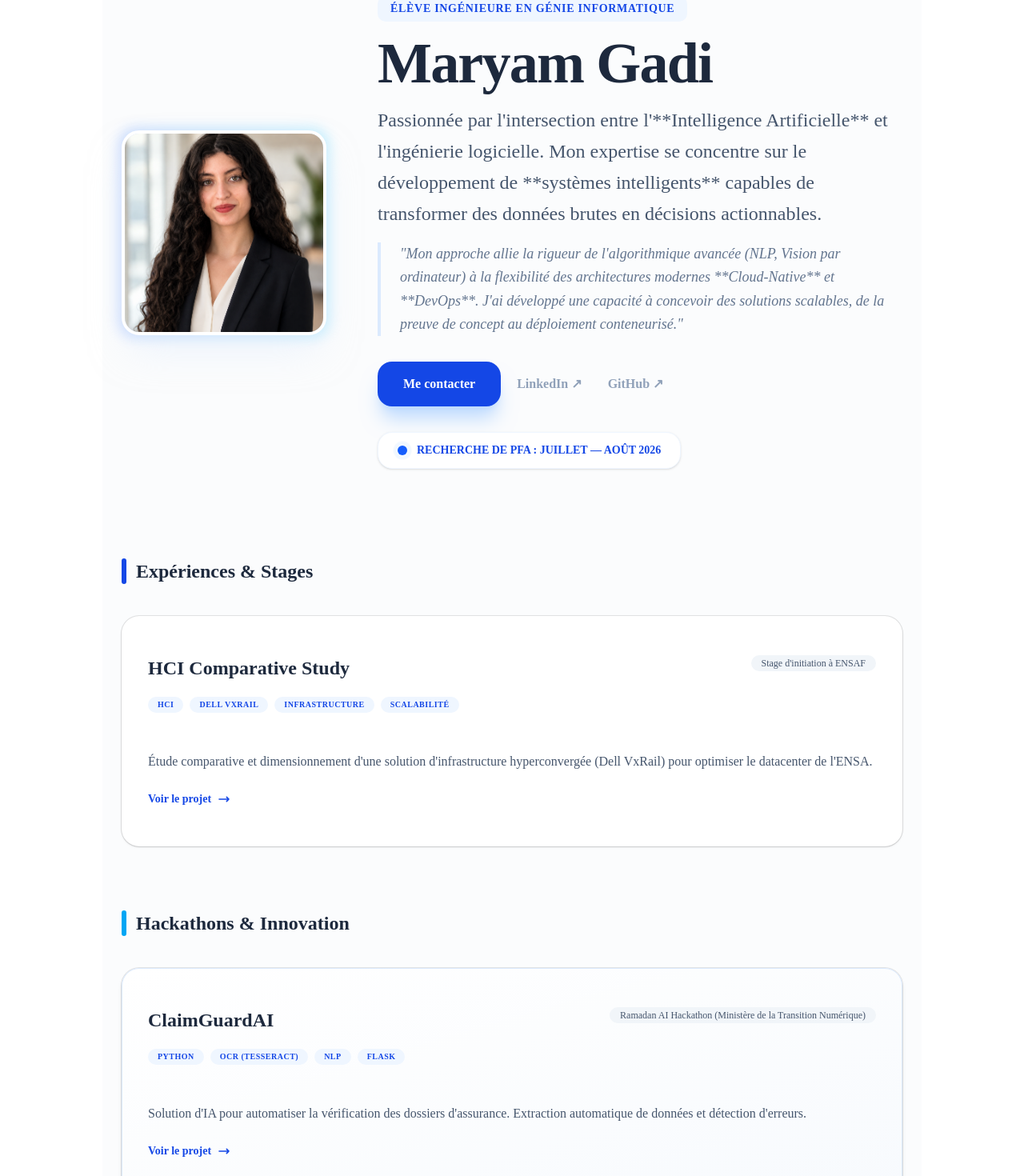
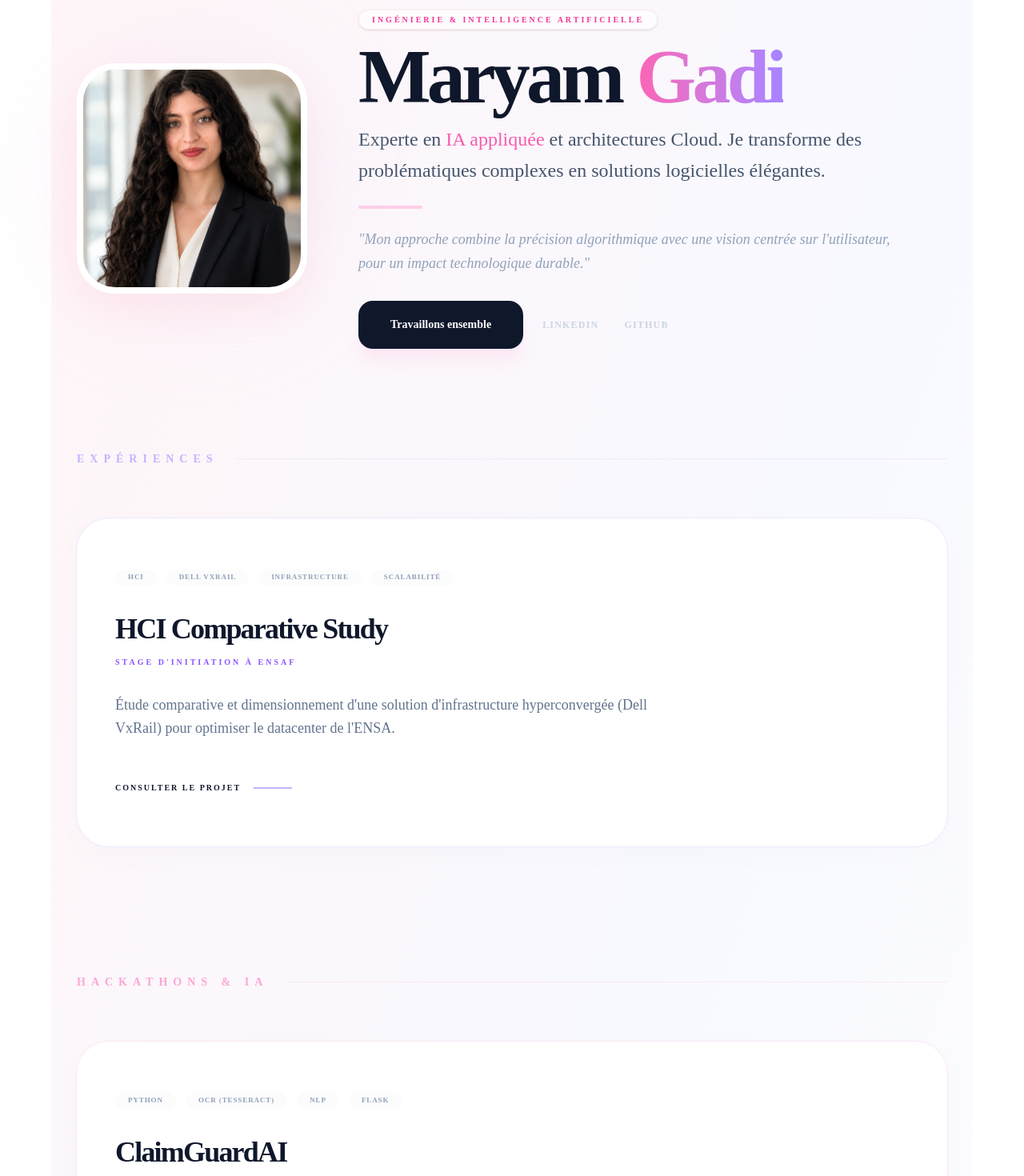
Before and after one commit to maryamgadi/Portfolio, a Next.js app: page / in a window 1280 px wide. Shown: the part 69-1539 px from the top of the page at 80% size. Built offline with nearby package versions, Linux system fonts and the light colour scheme.

Commit message:
style: aesthetic girly pro theme

```diff
--- a/app/page.tsx
+++ b/app/page.tsx
@@ -3,137 +3,109 @@ import { Badge } from "@/components/ui/badge";
 import { projects } from "@/data/projects";
 
 export default function Home() {
-  // Filtrage des projets par type
   const stages = projects.filter(p => p.type === "Stage");
   const hackathons = projects.filter(p => p.type === "Hackathon");
   const mainProjects = projects.filter(p => p.type === "Projet");
   const miniProjects = projects.filter(p => p.type === "Mini-Projet");
 
   return (
-    <main className="min-h-screen bg-slate-50/50 max-w-5xl mx-auto py-16 px-6 font-sans text-slate-900">
+    // Fond avec un dégradé très doux de rose poudré vers le blanc
+    <main className="min-h-screen bg-gradient-to-br from-[#fff5f7] via-[#f8f9ff] to-white max-w-6xl mx-auto py-20 px-8 font-sans text-slate-800">
 
-      {/* --- HERO SECTION AGRANDIE --- */}
-      <header className="mb-28 flex flex-col md:flex-row items-center md:items-center gap-16 min-h-[400px]">
-        {/* Photo de profil avec effet de profondeur */}
-        <div className="shrink-0">
-          <div className="relative">
-            <div className="absolute -inset-1 bg-gradient-to-r from-blue-600 to-sky-400 rounded-3xl blur opacity-20"></div>
+      {/* --- HERO SECTION : GIRLY & BOLD --- */}
+      <header className="mb-32 flex flex-col md:flex-row items-center gap-16">
+        <div className="shrink-0 relative">
+          {/* Halo pastel derrière la photo */}
+          <div className="absolute -inset-6 bg-gradient-to-tr from-pink-200/40 to-violet-200/40 rounded-full blur-3xl opacity-60"></div>
           <img
             src="/profile.png"
             alt="Maryam Gadi"
-              className="relative w-56 h-56 md:w-64 md:h-64 rounded-3xl object-cover border-4 border-white shadow-2xl shadow-blue-100/50"
+            className="relative w-64 h-64 md:w-72 md:h-72 rounded-[3rem] object-cover border-8 border-white shadow-[0_20px_50px_rgba(255,182,193,0.2)]"
           />
-          </div>
         </div>
 
         <div className="space-y-8 text-center md:text-left flex-1">
           <div className="space-y-4">
-            <div className="inline-block px-4 py-1.5 bg-blue-50 text-blue-700 rounded-lg text-sm font-bold uppercase tracking-wider">
-              Élève Ingénieure en Génie Informatique
-            </div>
-            <h1 className="text-6xl md:text-7xl font-black tracking-tight text-slate-800">
-              Maryam Gadi
-            </h1>
-            <p className="text-xl md:text-2xl text-slate-600 max-w-4xl leading-relaxed">
-              Passionnée par l'intersection entre l'**Intelligence Artificielle** et l'ingénierie logicielle.
-              Mon expertise se concentre sur le développement de **systèmes intelligents** capables de transformer des données brutes en décisions actionnables.
-            </p>
-            <p className="text-lg text-slate-500 max-w-4xl leading-relaxed italic border-l-4 border-blue-100 pl-6">
-              "Mon approche allie la rigueur de l'algorithmique avancée (NLP, Vision par ordinateur) à la flexibilité des architectures modernes **Cloud-Native** et **DevOps**. J'ai développé une capacité à concevoir des solutions scalables, de la preuve de concept au déploiement conteneurisé."
-            </p>
+            <div className="inline-flex items-center gap-2 px-4 py-1 bg-white/60 backdrop-blur-sm border border-pink-100 rounded-full text-[10px] font-black uppercase tracking-[0.3em] text-pink-500 shadow-sm">
+              Ingénierie & Intelligence Artificielle
             </div>
 
-          <div className="flex flex-wrap gap-5 justify-center md:justify-start items-center">
-            <a href="mailto:maryam04gadi@gmail.com"
-               className="text-md font-bold bg-blue-700 text-white px-8 py-4 rounded-2xl hover:bg-blue-800 transition-all shadow-xl shadow-blue-200 active:scale-95">
-              Me contacter
-            </a>
-            <div className="flex gap-8 text-md font-semibold text-slate-400">
-              <a href="https://linkedin.com/in/maryam-gadi" target="_blank" className="hover:text-blue-700 transition-colors flex items-center gap-2">
-                LinkedIn ↗
-              </a>
-              <a href="https://github.com/maryamgadi" target="_blank" className="hover:text-blue-700 transition-colors flex items-center gap-2">
-                GitHub ↗
-              </a>
+            <h1 className="text-7xl md:text-8xl font-black tracking-tighter text-slate-900 leading-[0.9]">
+              Maryam <span className="text-transparent bg-clip-text bg-gradient-to-r from-pink-400 to-violet-400">Gadi</span>
+            </h1>
+
+            <div className="space-y-6">
+              <p className="text-2xl text-slate-600 max-w-3xl leading-relaxed font-medium">
+                Experte en <span className="text-pink-500/80">IA appliquée</span> et architectures Cloud. Je transforme des problématiques complexes en solutions logicielles élégantes.
+              </p>
+              <div className="h-1 w-20 bg-pink-200 rounded-full mx-auto md:mx-0"></div>
+              <p className="text-lg text-slate-400 max-w-2xl leading-relaxed italic font-light">
+                "Mon approche combine la précision algorithmique avec une vision centrée sur l'utilisateur, pour un impact technologique durable."
+              </p>
             </div>
           </div>
 
-          <div className="inline-flex items-center gap-3 bg-white text-blue-700 px-6 py-3 rounded-2xl text-sm font-black border border-blue-50 shadow-sm">
-            <span className="relative flex h-3 w-3">
-              <span className="animate-ping absolute inline-flex h-full w-full rounded-full bg-blue-400 opacity-75"></span>
-              <span className="relative inline-flex rounded-full h-3 w-3 bg-blue-600"></span>
-            </span>
-            RECHERCHE DE PFA : JUILLET — AOÛT 2026
+          <div className="flex flex-wrap gap-6 justify-center md:justify-start items-center">
+            <a href="mailto:maryam04gadi@gmail.com"
+               className="px-10 py-5 bg-slate-900 text-white text-sm font-bold rounded-2xl hover:bg-pink-500 transition-all duration-500 shadow-xl shadow-pink-100 active:scale-95">
+              Travaillons ensemble
+            </a>
+            <div className="flex gap-8 text-xs font-black text-slate-300 tracking-widest uppercase">
+              <a href="https://linkedin.com/in/maryam-gadi" target="_blank" className="hover:text-pink-400 transition-colors">LinkedIn</a>
+              <a href="https://github.com/maryamgadi" target="_blank" className="hover:text-violet-400 transition-colors">GitHub</a>
+            </div>
           </div>
         </div>
       </header>
 
-      {/* --- SECTION STAGES --- */}
+      {/* --- SECTIONS PROJETS --- */}
+      <div className="space-y-40">
+
+        {/* STAGES : Couleur Soft Lavender */}
         {stages.length > 0 && (
-        <section className="mb-20">
-          <h2 className="text-2xl font-bold mb-10 flex items-center gap-3 text-slate-800">
-            <span className="bg-blue-700 w-1.5 h-8 rounded-full"></span>
-            Expériences & Stages
-          </h2>
-          <div className="grid gap-8">
-            {stages.map((p) => (
-              <ProjectCard key={p.title} project={p} accentColor="blue" />
-            ))}
+          <section>
+            <div className="flex items-center gap-6 mb-16">
+              <h2 className="text-sm font-black uppercase tracking-[0.5em] text-violet-300 whitespace-nowrap">Expériences</h2>
+              <div className="h-[1px] w-full bg-violet-100"></div>
+            </div>
+            <div className="grid gap-10">
+              {stages.map((p) => <ProjectCard key={p.title} project={p} theme="violet" />)}
             </div>
           </section>
         )}
 
-      {/* --- SECTION HACKATHONS --- */}
-      <section className="mb-20">
-        <h2 className="text-2xl font-bold mb-10 flex items-center gap-3 text-slate-800">
-          <span className="bg-sky-500 w-1.5 h-8 rounded-full"></span>
-          Hackathons & Innovation
-        </h2>
-        <div className="grid gap-8">
-          {hackathons.map((p) => (
-            <ProjectCard key={p.title} project={p} highlight accentColor="sky" />
-          ))}
+        {/* HACKATHONS : Couleur Rose Pastel */}
+        <section>
+          <div className="flex items-center gap-6 mb-16">
+            <h2 className="text-sm font-black uppercase tracking-[0.5em] text-pink-300 whitespace-nowrap">Hackathons & IA</h2>
+            <div className="h-[1px] w-full bg-pink-100"></div>
+          </div>
+          <div className="grid gap-10">
+            {hackathons.map((p) => <ProjectCard key={p.title} project={p} theme="pink" highlight />)}
           </div>
         </section>
 
-      {/* --- SECTION PROJETS --- */}
-      <section className="mb-20">
-        <h2 className="text-2xl font-bold mb-10 flex items-center gap-3 text-slate-800">
-          <span className="bg-indigo-400 w-1.5 h-8 rounded-full"></span>
-          Projets d'Ingénierie
-        </h2>
-        <div className="grid grid-cols-1 md:grid-cols-2 gap-8">
-          {mainProjects.map((p) => (
-            <ProjectCard key={p.title} project={p} accentColor="indigo" />
-          ))}
+        {/* PROJETS : Couleur Slate/Blue Soft */}
+        <section>
+          <div className="flex items-center gap-6 mb-16">
+            <h2 className="text-sm font-black uppercase tracking-[0.5em] text-slate-300 whitespace-nowrap">Projets Techniques</h2>
+            <div className="h-[1px] w-full bg-slate-100"></div>
+          </div>
+          <div className="grid grid-cols-1 md:grid-cols-2 gap-12">
+            {mainProjects.map((p) => <ProjectCard key={p.title} project={p} theme="slate" />)}
           </div>
         </section>
 
-      {/* --- SECTION MINI-PROJETS --- */}
-      <section className="mb-24">
-        <h2 className="text-2xl font-bold mb-10 flex items-center gap-3 text-slate-800">
-          <span className="bg-slate-400 w-1.5 h-8 rounded-full"></span>
-          Mini-Projets & Labs
-        </h2>
-        <div className="grid grid-cols-1 sm:grid-cols-2 lg:grid-cols-3 gap-6">
-          {miniProjects.map((p) => (
-            <ProjectCard key={p.title} project={p} isMini accentColor="slate" />
-          ))}
       </div>
-      </section>
 
-      {/* --- FOOTER / ENGAGEMENT --- */}
-      <footer className="border-t border-slate-200 pt-20 pb-10">
-        <h2 className="text-2xl font-bold mb-12 text-center text-slate-800">Engagement Associatif</h2>
-        <div className="grid grid-cols-1 md:grid-cols-3 gap-8">
-          {[
-            { title: "Community Service Club", desc: "Membre actif au Centre Américain. Initiatives sociales et caritatives." },
-            { title: "Centre Culturel IKLIL", desc: "Animatrice bénévole. Gestion de groupes et ateliers culturels." },
-            { title: "Jardin Lalla Meryem", desc: "Coordination logistique et sensibilisation environnementale." }
-          ].map((item) => (
-            <div key={item.title} className="p-8 bg-white rounded-3xl border border-slate-100 shadow-sm hover:shadow-md transition-shadow space-y-3">
-              <h3 className="font-bold text-lg text-blue-900">{item.title}</h3>
-              <p className="text-sm text-slate-500 leading-relaxed">{item.desc}</p>
+      {/* --- FOOTER : DOUX & ÉPURÉ --- */}
+      <footer className="mt-40 border-t border-pink-50 pt-20 pb-10 text-center">
+        <p className="text-[10px] font-black uppercase tracking-[0.5em] text-slate-300 mb-12">Engagement & Bénévolat</p>
+        <div className="grid grid-cols-1 md:grid-cols-3 gap-16 max-w-4xl mx-auto">
+          {["Community Service Club", "Centre Culturel IKLIL", "Jardin Lalla Meryem"].map((club) => (
+            <div key={club} className="group">
+              <h3 className="font-bold text-slate-800 group-hover:text-pink-400 transition-colors cursor-default">{club}</h3>
+              <div className="w-0 group-hover:w-full h-[1px] bg-pink-200 mx-auto transition-all duration-500 mt-2"></div>
             </div>
           ))}
         </div>
@@ -142,52 +114,45 @@ export default function Home() {
   );
 }
 
-// Composant de carte réutilisable
-function ProjectCard({ project, highlight = false, isMini = false, accentColor }: { project: any, highlight?: boolean, isMini?: boolean, accentColor: string }) {
-  const accentClasses: any = {
-    blue: "hover:border-blue-200 border-transparent",
-    sky: "hover:border-sky-200 border-transparent",
-    indigo: "hover:border-indigo-200 border-transparent",
-    slate: "hover:border-slate-200 border-transparent",
+function ProjectCard({ project, theme, highlight = false }: { project: any, theme: 'pink' | 'violet' | 'slate', highlight?: boolean }) {
+  const styles = {
+    pink: "hover:shadow-[0_20px_50px_rgba(255,182,193,0.15)] ring-pink-100",
+    violet: "hover:shadow-[0_20px_50px_rgba(237,233,254,0.3)] ring-violet-100",
+    slate: "hover:shadow-[0_20px_50px_rgba(241,245,249,0.5)] ring-slate-100"
+  };
+
+  const textColors = {
+    pink: "text-pink-500",
+    violet: "text-violet-500",
+    slate: "text-slate-500"
   };
 
   return (
-    <Card className={`group overflow-hidden transition-all duration-300 border bg-white rounded-3xl shadow-sm ${accentClasses[accentColor]} ${highlight ? 'bg-gradient-to-br from-white to-blue-50/30 border-blue-100 shadow-md' : ''}`}>
-      <CardHeader className={isMini ? 'p-6' : 'p-8'}>
-        <div className="flex justify-between items-start mb-4">
-          <CardTitle className={`${isMini ? 'text-lg' : 'text-2xl'} font-bold text-slate-800`}>
-            {project.title}
-          </CardTitle>
-          {project.context && (
-            <Badge variant="secondary" className="bg-slate-100 text-slate-600 font-medium px-3 py-1 rounded-lg">
-              {project.context}
-            </Badge>
-          )}
-        </div>
-        <div className="flex flex-wrap gap-2">
+    <Card className={`group relative border-none rounded-[2.5rem] bg-white transition-all duration-700 shadow-[0_10px_40px_rgba(0,0,0,0.02)] ${styles[theme]} hover:-translate-y-2 ${highlight ? 'ring-1' : ''}`}>
+      <div className="p-12 space-y-8">
+        <div className="flex flex-wrap gap-3">
           {project.tags.map((tag: string) => (
-            <Badge key={tag} className="bg-blue-50 text-blue-700 border-none px-3 py-1 text-[10px] font-bold uppercase tracking-wider rounded-lg">
+            <Badge key={tag} className="bg-[#fcfcfc] text-slate-400 group-hover:text-slate-600 border-none px-4 py-1.5 text-[9px] font-black uppercase tracking-widest rounded-full transition-colors">
               {tag}
             </Badge>
           ))}
         </div>
-      </CardHeader>
-      <CardContent className={`${isMini ? 'p-6 pt-0' : 'p-8 pt-0'}`}>
-        <CardDescription className="text-slate-600 text-base leading-relaxed mb-6">
+        <div className="space-y-3">
+          <CardTitle className="text-4xl font-black text-slate-900 tracking-tighter leading-tight group-hover:translate-x-2 transition-transform duration-500">
+            {project.title}
+          </CardTitle>
+          <p className={`text-[10px] font-black uppercase tracking-[0.3em] ${textColors[theme]}`}>{project.context || 'Engineering Lab'}</p>
+        </div>
+        <CardDescription className="text-slate-500 text-lg leading-relaxed font-light max-w-2xl">
           {project.description}
         </CardDescription>
-        <a
-          href={project.link}
-          target="_blank"
-          rel="noopener noreferrer"
-          className="text-sm font-bold inline-flex items-center gap-2 text-blue-700 hover:text-blue-900 transition-colors"
-        >
-          Voir le projet
-          <svg className="w-4 h-4 transition-transform group-hover:translate-x-1" fill="none" viewBox="0 0 24 24" stroke="currentColor">
-            <path strokeLinecap="round" strokeLinejoin="round" strokeWidth={2.5} d="M17 8l4 4m0 0l-4 4m4-4H3" />
-          </svg>
+        <div className="pt-4">
+          <a href={project.link} target="_blank" className="inline-flex items-center gap-4 text-[10px] font-black uppercase tracking-[0.2em] text-slate-900">
+            Consulter le projet
+            <span className={`w-12 h-[2px] transition-all duration-500 group-hover:w-20 ${theme === 'pink' ? 'bg-pink-300' : theme === 'violet' ? 'bg-violet-300' : 'bg-slate-300'}`}></span>
           </a>
-      </CardContent>
+        </div>
+      </div>
     </Card>
   );
 }
```
Lines whose indentation alone changed are shown as unchanged.
